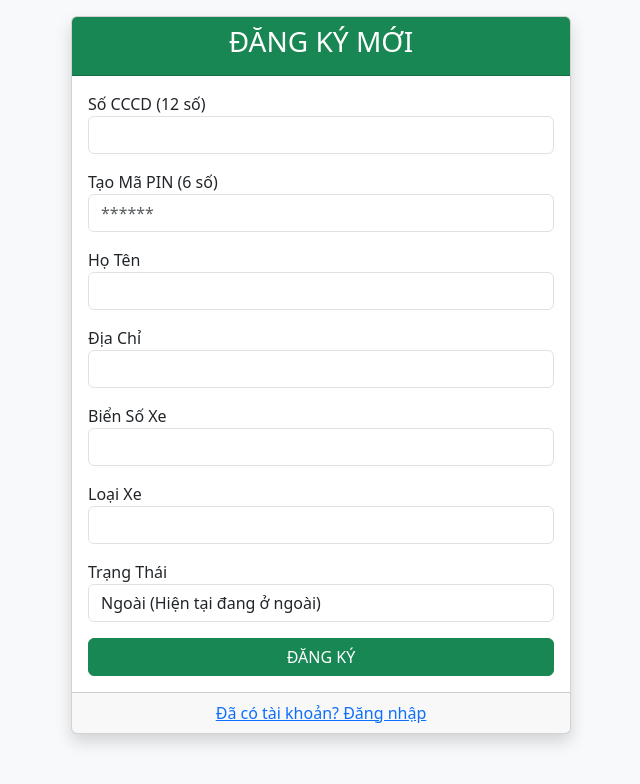
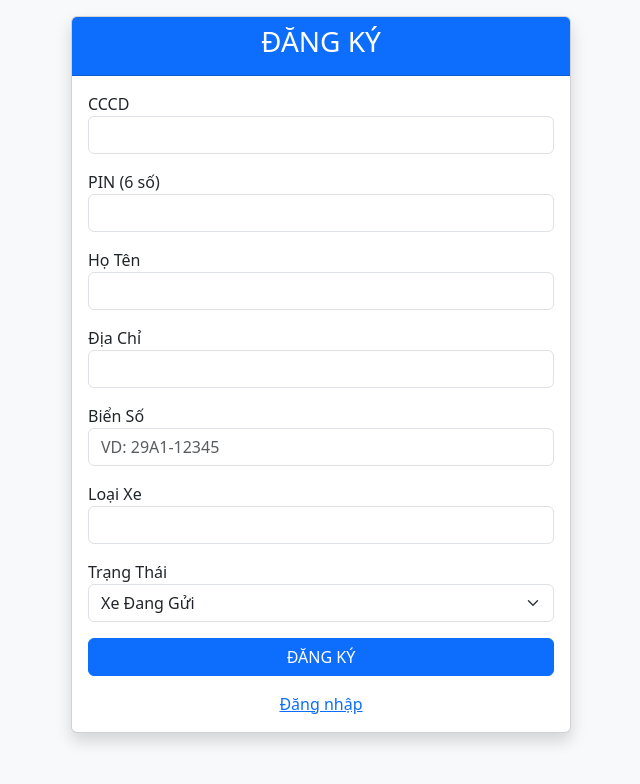
Before and after one commit to nhanxinh2004-dev/GuiXe, a Flask app: page /register in a window 1280 px wide. Shown: the top 784 px of the page, without its empty margins (319-959 px from the left). Run offline with Flask 3, Linux system fonts and the light colour scheme.

Commit message:
Update register.html

```diff
--- a/templates/register.html
+++ b/templates/register.html
@@ -7,48 +7,26 @@
 </head>
 <body class="bg-light p-3">
     <div class="card mx-auto shadow" style="max-width: 500px;">
-        <div class="card-header bg-success text-white text-center">
-            <h3>ĐĂNG KÝ MỚI</h3>
-        </div>
+        <div class="card-header bg-primary text-white text-center"><h3>ĐĂNG KÝ</h3></div>
         <div class="card-body">
             <form action="/register" method="POST">
-                <div class="mb-3">
-                    <label>Số CCCD (12 số)</label>
-                    <input type="text" name="cccd" class="form-control" maxlength="12" required pattern="\d{12}">
-                </div>
-                <div class="mb-3">
-                    <label>Tạo Mã PIN (6 số)</label>
-                    <input type="tel" name="pin" class="form-control" maxlength="6" required pattern="\d{6}" placeholder="******">
-                </div>
-                <div class="mb-3">
-                    <label>Họ Tên</label>
-                    <input type="text" name="full_name" class="form-control" required>
-                </div>
-                <div class="mb-3">
-                    <label>Địa Chỉ</label>
-                    <input type="text" name="address" class="form-control" required>
-                </div>
-                <div class="mb-3">
-                    <label>Biển Số Xe</label>
-                    <input type="text" name="license_plate" class="form-control" required>
-                </div>
-                <div class="mb-3">
-                    <label>Loại Xe</label>
-                    <input type="text" name="vehicle_type" class="form-control" required>
-                </div>
+                <div class="mb-3"><label>CCCD</label><input type="tel" name="cccd" class="form-control" required></div>
+                <div class="mb-3"><label>PIN (6 số)</label><input type="tel" name="pin" class="form-control" maxlength="6" required></div>
+                <div class="mb-3"><label>Họ Tên</label><input type="text" name="full_name" class="form-control" required></div>
+                <div class="mb-3"><label>Địa Chỉ</label><input type="text" name="address" class="form-control" required></div>
+                <div class="mb-3"><label>Biển Số</label><input type="text" name="license_plate" class="form-control" required placeholder="VD: 29A1-12345"></div>
+                <div class="mb-3"><label>Loại Xe</label><input type="text" name="vehicle_type" class="form-control" required></div>
                 <div class="mb-3">
                     <label>Trạng Thái</label>
-                    <select name="status" class="form-control" required>
-                        <option value="0">Ngoài (Hiện tại đang ở ngoài)</option>
-                        <option value="1">Trong (Hiện tại đang trong bãi)</option>
+                    <select name="status" class="form-select">
+                        <option value="0">Xe Đang Gửi</option>
+                        <option value="1">Xe Đang Không Gửi</option>
                     </select>
                 </div>
-                <button type="submit" class="btn btn-success w-100">ĐĂNG KÝ</button>
+                <button type="submit" class="btn btn-primary w-100">ĐĂNG KÝ</button>
             </form>
         </div>
-        <div class="card-footer text-center">
-            <a href="/login">Đã có tài khoản? Đăng nhập</a>
-        </div>
+        <div class="text-center pb-3"><a href="/login">Đăng nhập</a></div>
     </div>
 </body>
 </html>
```
